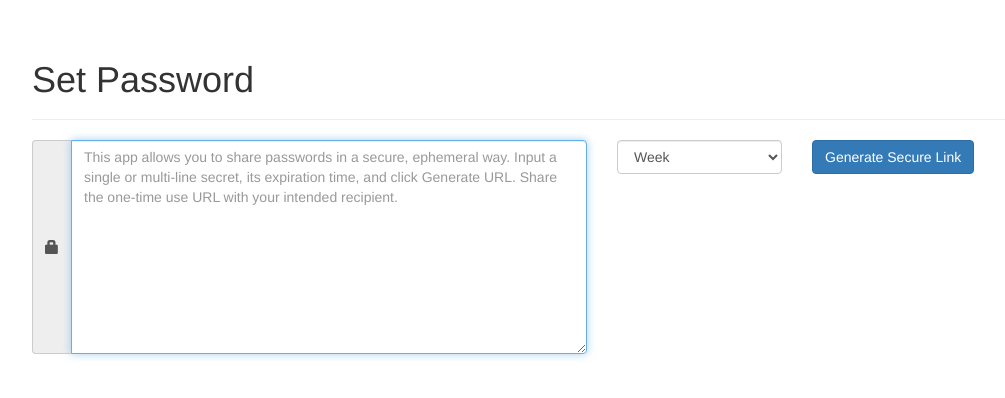
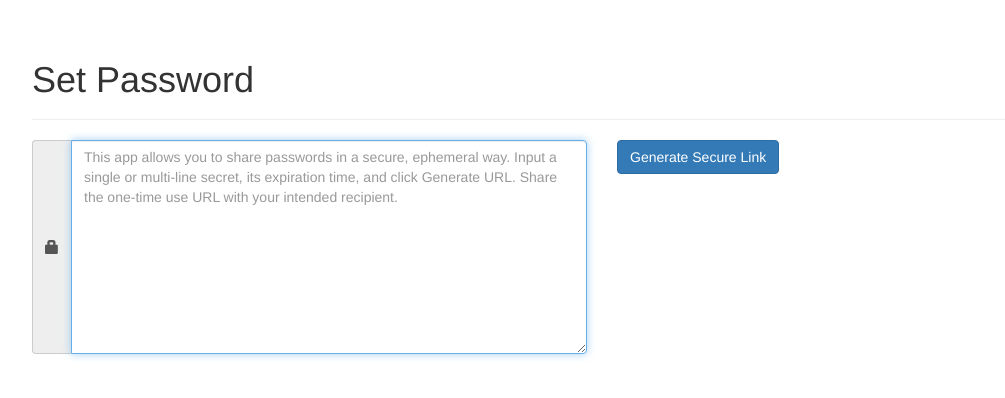
Before and after one commit to aurbor/icepass, a Flask app: page / in a window 1280 px wide. Shown: the part 51-449 px from the top of the page, without its empty margins (38-1043 px from the left). Run offline with Flask 2, Linux system fonts and the light colour scheme; some libraries are stand-ins or nearby versions.

Commit message:
Removed time-choice

```diff
--- a/snappass/templates/set_password.html
+++ b/snappass/templates/set_password.html
@@ -13,14 +13,14 @@
           </div>
         </div>
 
-        <div class="col-sm-2 margin-bottom-10">
+        <!-- <div class="col-sm-2 margin-bottom-10">
           <select class="form-control" name="ttl">
             <option value="Week">Week</option>
             <option value="Day">Day</option>
             <option value="Hour">Hour</option>
             <option value="Minute">Minute</option>
           </select>
-        </div>
+        </div> -->
 
         <div class="col-sm-4">
           <button type="submit" class="btn btn-primary" id="submit">Generate Secure Link</button>
```
